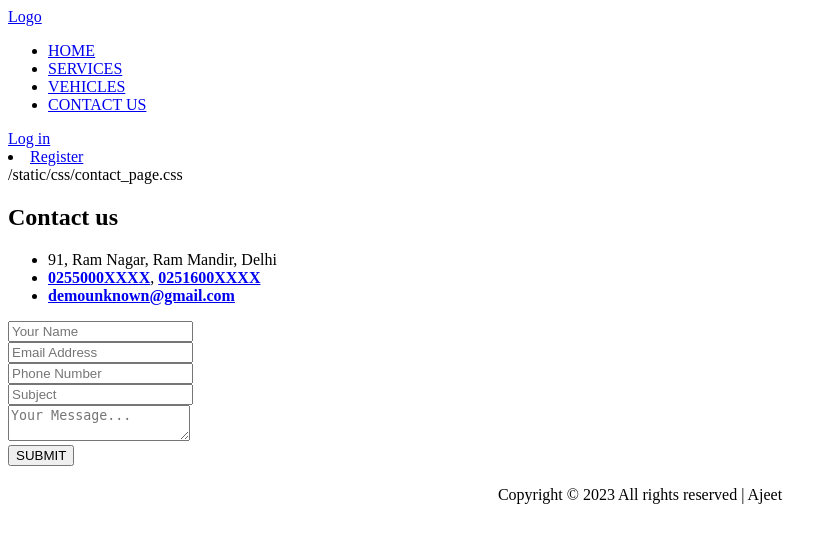
After one commit to ReinerYaeger/djangoProject, a Django app: page /contact/ in a window 1280 px wide. The commit adds this page. Shown: the top 543 px of the page, without its empty margins (0-837 px from the left). Run offline with Django 4.2, Linux system fonts and the light colour scheme.

Commit message:
register issue added contact

```diff
--- a/drauto/models.py
+++ b/drauto/models.py
@@ -80,8 +80,6 @@ class Client(models.Model):
     USERNAME_FIELD = 'email'
 
 
-
-
 class Phone_Number(models.Model):
     phone_number = models.CharField(max_length=15)
     client_Id = models.OneToOneField(Client, on_delete=models.CASCADE, primary_key=True)
--- a/drauto/urls.py
+++ b/drauto/urls.py
@@ -7,5 +7,6 @@ urlpatterns = [
     path('login_form/', views.login_form, name='loginform'),
     path('logout/', views.logout_user, name='logout'),
     path('register/', views.register_form, name='register'),
+    path('contact/', views.contact, name='contact')
 
 ]
--- a/drauto/views.py
+++ b/drauto/views.py
@@ -65,5 +65,9 @@ def register_form(requests):
         else:
             messages.error(requests, "An error has occurred during registration")
 
+    return render(requests, 'drauto/login_register_form.html',context)
 
-    return render(requests, 'drauto/login_register_form.html',context)
+
+def contact(requests):
+
+    return  render(requests,'drauto/contact_page.html')
--- /dev/null
+++ b/templates/drauto/contact_page.html
@@ -0,0 +1,87 @@
+<!DOCTYPE html>
+{% load static %}
+<html lang="en">
+<head>
+    <meta charset="UTF-8">
+    <title>Contact Us</title>
+</head>
+<body>
+
+ {%  include 'drauto/navbar.html' %}
+ {% static 'css/contact_page.css' %}
+
+<section class="contact-sec sec-pad">
+  <div class="container">
+    <div class="row">
+      <div class="col-md-6">
+        <div class="contact-detail">
+          <h1 class="section-title">Contact us</h1>
+
+          <ul class="contact-ul">
+            <li><i class="fa fa-location-dot"></i> 91, Ram Nagar, Ram Mandir, Delhi</li>
+
+            <li>
+              <i class="fa fa-phone"></i>
+              <a href="tel:08510004495"><b>0255000XXXX</b></a>,
+              <a href="tel:08510005495"><b>0251600XXXX</b></a>
+            </li>
+
+            <li>
+              <i class="fa-solid fa-envelope"></i>
+              <a href="mailto:pardeepkumar4bjp@gmail.com"><b> demounknown@gmail.com</b></a>
+            </li>
+          </ul>
+
+          <span>
+            <a href="#" class="fb"><i class="fa-brands fa-facebook"></i></a>
+            <a href="#" class="insta"><i class="fa-brands fa-instagram"></i></a>
+            <a href="#" class="twitter"><i class="fa-brands fa-twitter"></i></a>
+          </span>
+        </div>
+      </div>
+
+      <div class="col-md-6">
+        <form action="#" class="contFrm" method="POST">
+          <div class="row">
+            <div class="col-sm-6">
+              <input type="text" name="name" placeholder="Your Name" class="inptFld" required />
+            </div>
+
+            <div class="col-sm-6">
+              <input type="email" name="email" placeholder="Email Address" class="inptFld" required />
+            </div>
+
+            <div class="col-sm-6">
+              <input type="tel" name="phone" placeholder="Phone Number" class="inptFld" required />
+            </div>
+
+            <div class="col-sm-6">
+              <input type="text" name="sub" placeholder="Subject" class="inptFld" required />
+            </div>
+
+            <div class="col-12">
+              <textarea class="inptFld" rows="" cols="" placeholder="Your Message..." required></textarea>
+            </div>
+
+            <div class="col-12">
+              <input type="submit" name="submit" value="SUBMIT" class="inptBtn" />
+            </div>
+          </div>
+        </form>
+      </div>
+    </div>
+
+    <div style="text-align: center; margin-top: 20px;">
+      <p> Copyright &copy;
+        <script>
+          document.write(new Date().getFullYear());
+        </script>
+        All rights reserved | Ajeet
+      </p>
+    </div>
+
+  </div>
+</section>
+
+</body>
+</html>
--- a/templates/drauto/index.html
+++ b/templates/drauto/index.html
@@ -19,7 +19,7 @@
                         Mauris vitae dui volutpat, placerat lectus in, consectetur lectus.
                         Vivamus dictum ligula ut nulla semper, quis fringilla nisl pellentesque.
                     </p>
-                    <button class="btn"><a>Contact Us</a></button>
+                    <button onclick="{% url 'contact' %}"  class="btn"><a>Contact Us</a></button>
                 </div>
                 <div class="side-bar"></div>
             </div>
--- a/templates/drauto/navbar.html
+++ b/templates/drauto/navbar.html
@@ -6,7 +6,7 @@
                 <li><a href={% url 'index' %} class="active">HOME</a></li>
                 <li><a href="#">SERVICES</a></li>
                 <li><a href="#">VEHICLES</a></li>
-                <li><a href="#">CONTACT US</a></li>
+                <li><a href="{% url 'contact' %}">CONTACT US</a></li>
             </ul>
 
             <div class="main">
```
Also changed, not shown: drauto/static/css/contact_page.css (added, +222 -0 lines).
